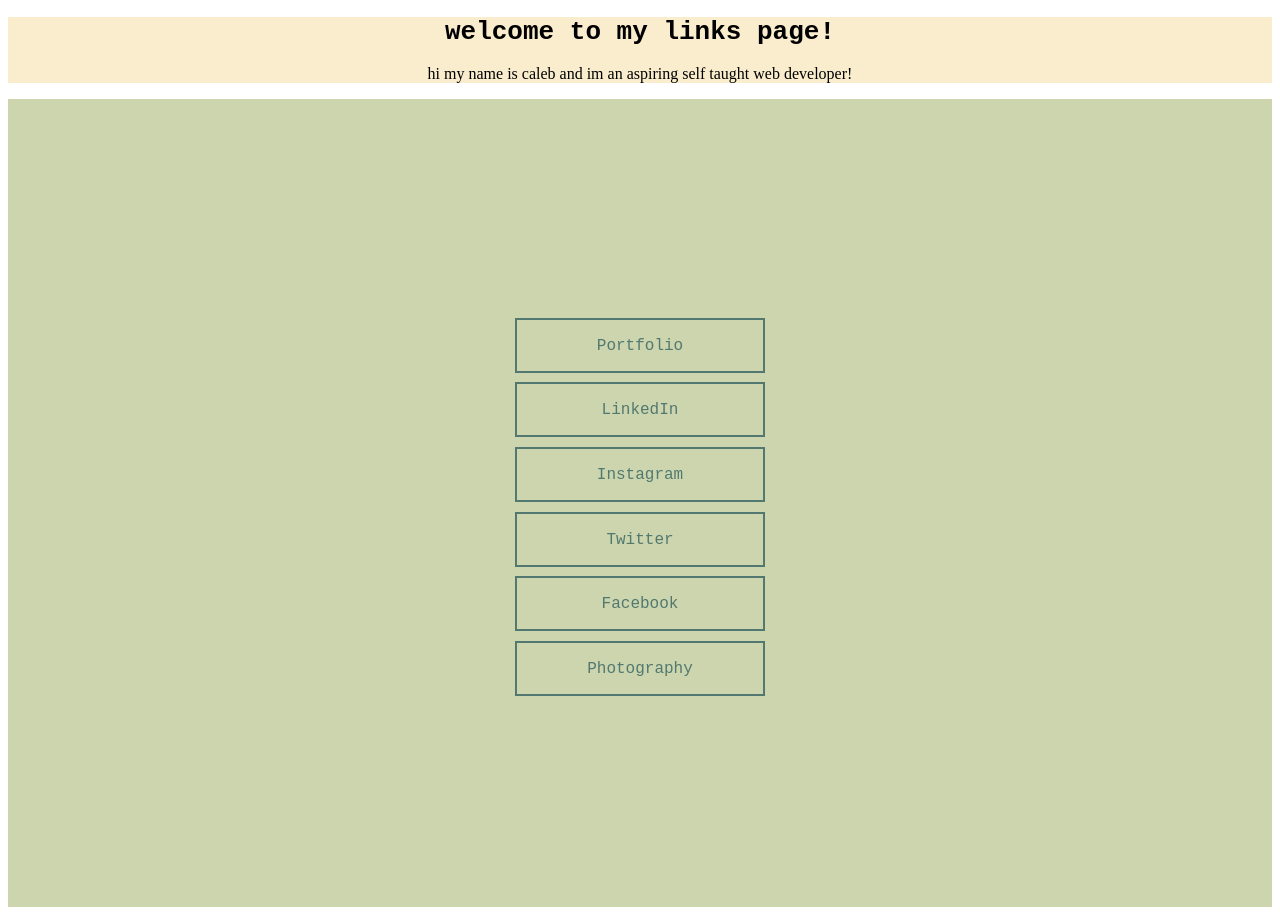
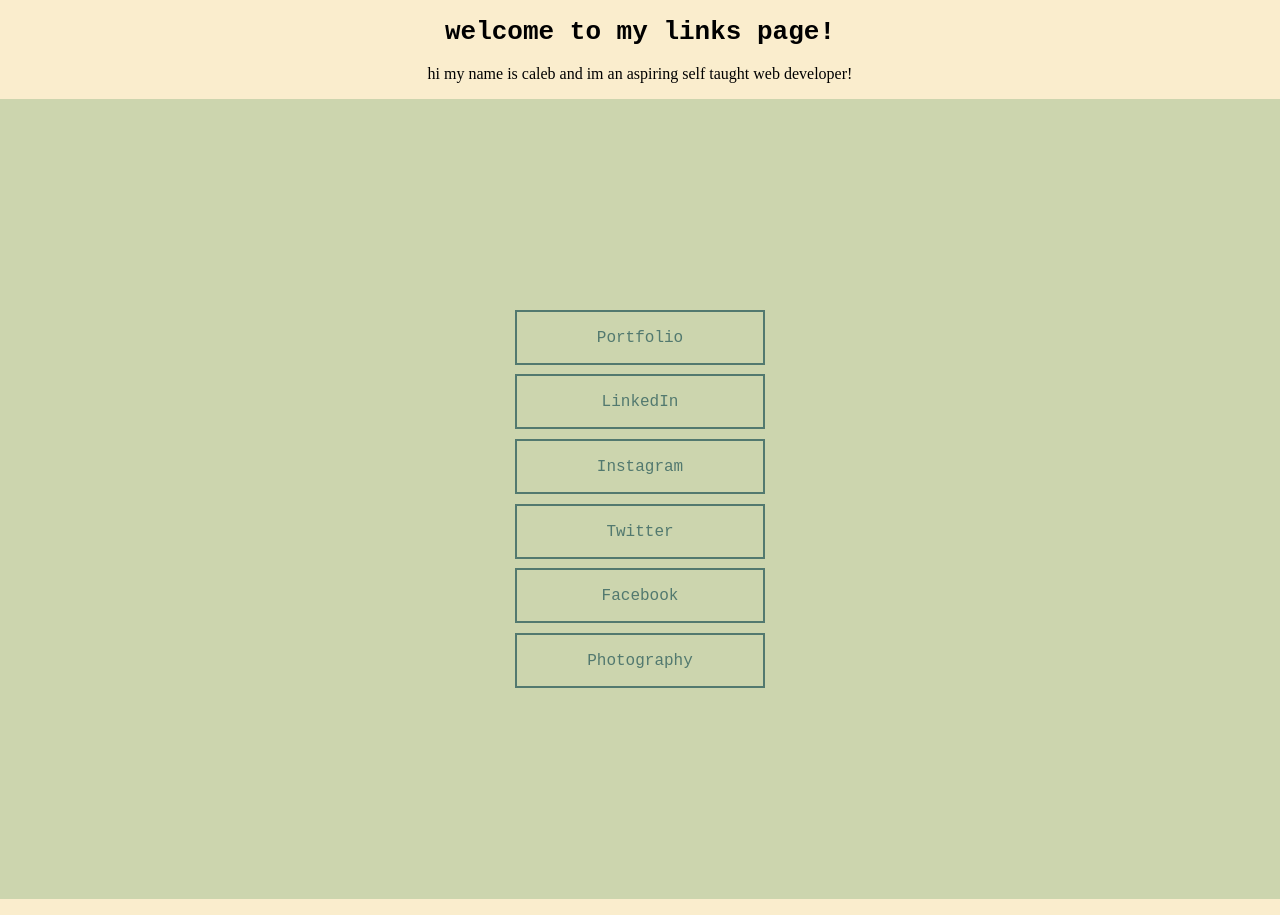
Before and after one commit to shihjiale/linktree, a plain HTML site: page index.html in a window 1280 px wide. Drawn offline with Linux system fonts and the light colour scheme; a web font is replaced by a local one.

Commit message:
Update style.css

```diff
--- a/style.css
+++ b/style.css
@@ -1,8 +1,14 @@
 main{
     text-align: center;
     background-color: #faedcd;
-    padding:none;
+    margin:0;
 
+}
+
+body{
+    padding:0;
+    margin:0;
+    background-color:#faedcd;
 }
 h1{
     font-family: monospace;
@@ -27,10 +33,8 @@ section{
     justify-content: center;
     height:100vh;
     background-color: #ccd5ae;
-    padding-top:.5em;
-    padding-bottom:0;
-    padding-right:0;
-    padding-left:0;
+    margin:0;
+    padding:0;
 }
 button{
     width:250px;
```
